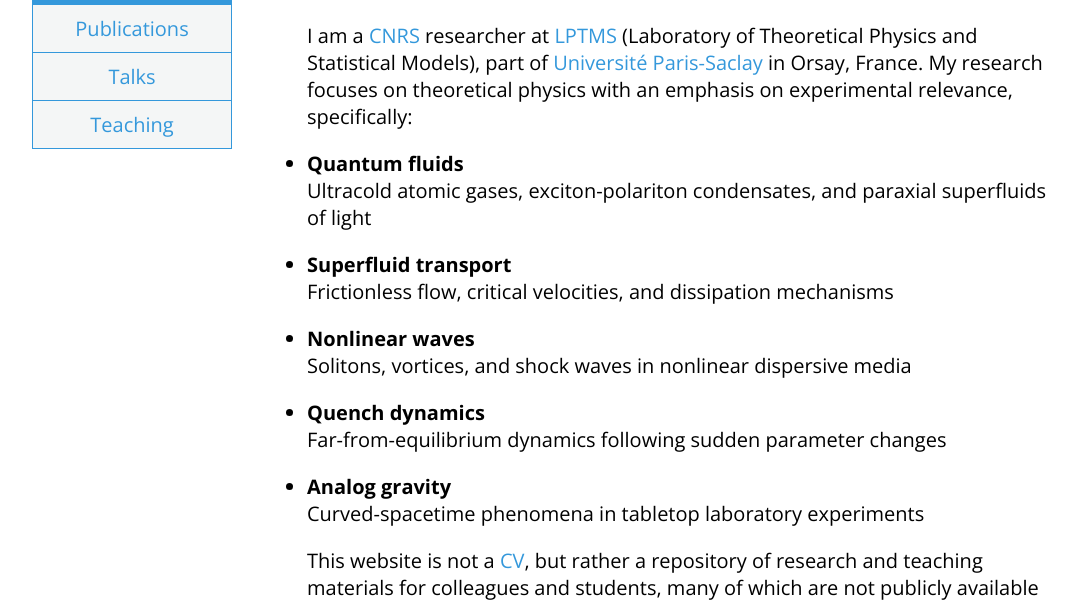
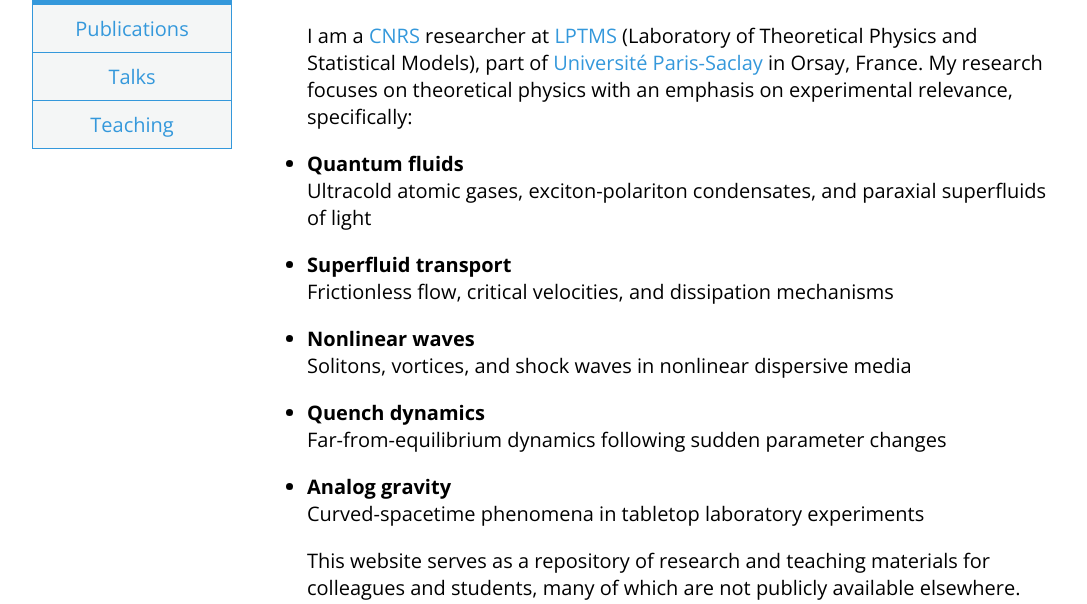
Before and after one commit to pierre-elie-larre/pierre-elie-larre.github.io, a plain HTML site: page index.html in a window 1280 px wide. Shown: the part 345-949 px from the top of the page, without its empty margins (96-1183 px from the left). Drawn offline with nearby package versions, Linux system fonts and the light colour scheme.

Commit message:
Revise description of website purpose

```diff
--- a/index.html
+++ b/index.html
@@ -152,7 +152,7 @@ Curved-spacetime phenomena in tabletop laboratory experiments<!---->
 </div>
 
 <p>
-This website is not a <a href="CV.pdf" target="_blank">CV</a>, but rather a repository of research and teaching materials for colleagues and students, many of which are not publicly available elsewhere. Take a look around!<!---->
+This website serves as a repository of research and teaching materials for colleagues and students, many of which are not publicly available elsewhere. Take a look around!<!---->
 </p>
 
 <br>
```
